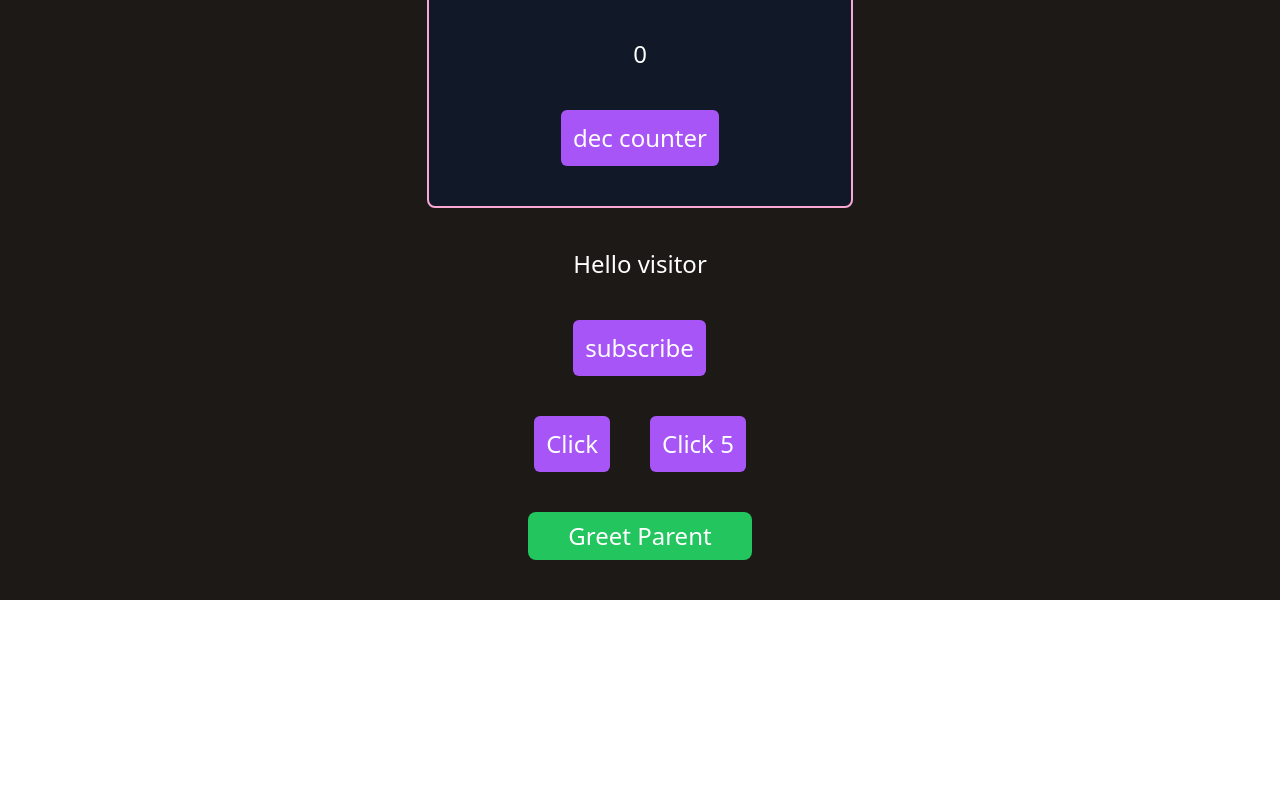
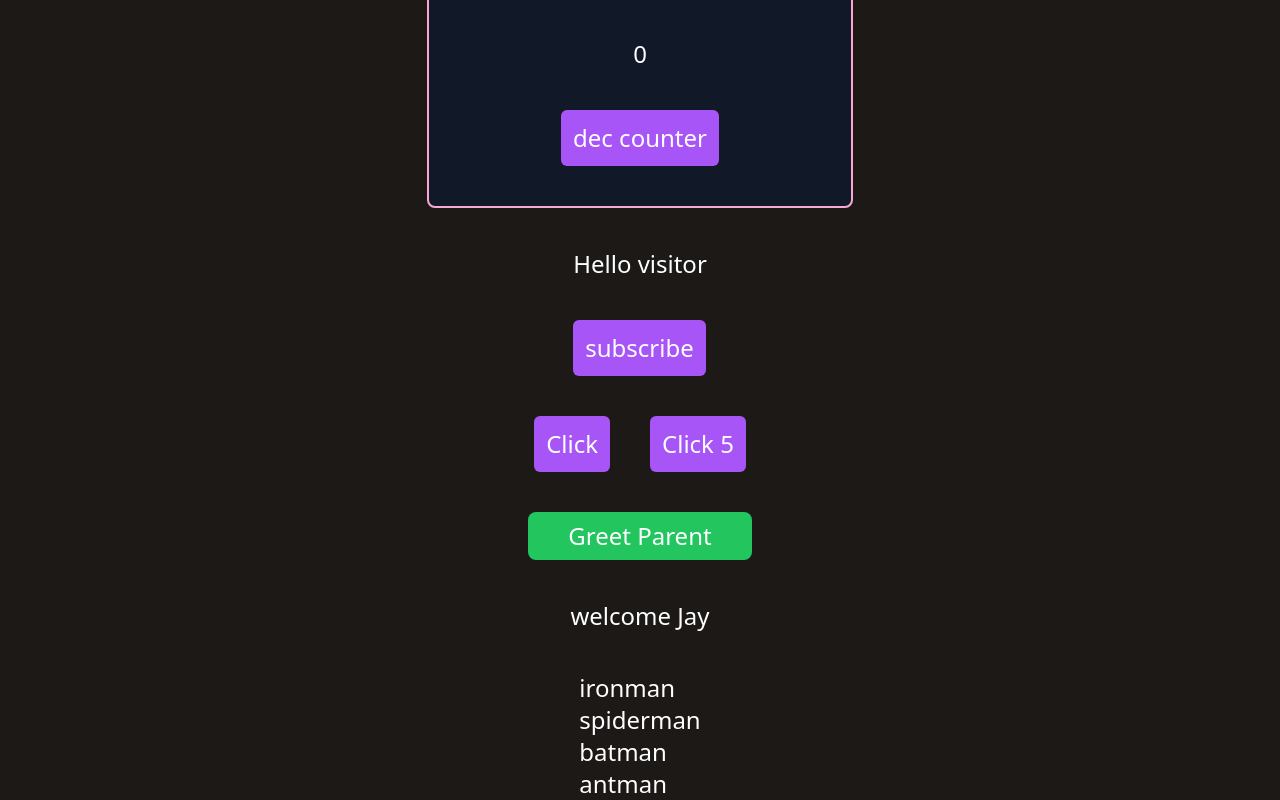
Before and after one commit to jay-bhogayata/React-basic, a React (Vite) app: page / in a window 1280 px wide. Shown: the part 484-1284 px from the top of the page. Before the commit the page ends 1084 px from the top, so only its background shows below. Built offline with nearby package versions, Linux system fonts and the light colour scheme.

Commit message:
conditinol rendering and list rendering

```diff
--- a/src/App.jsx
+++ b/src/App.jsx
@@ -5,6 +5,8 @@ import State from "./State";
 import Message from "./Message";
 import ClickHandler from "./ClickHandler";
 import ParentComponent from "./ParentComponent";
+import ConditinolRendering from "./ConditinolRendering";
+import ListRender from "./ListRender";
 // import {Greet} from "./Greet"  //use for named export
 
 const App = () => {
@@ -29,6 +31,8 @@ const App = () => {
       <Message />
       <ClickHandler />
       <ParentComponent />
+      <ConditinolRendering />
+      <ListRender />
     </div>
   );
 };
--- /dev/null
+++ b/src/ConditinolRendering.jsx
@@ -0,0 +1,9 @@
+import React from "react";
+
+const ConditinolRendering = () => {
+  const isLoggedIn = true;
+  // return <div>welcome {isLoggedIn ? "Jay" : "Guest"}</div>;
+  return <div>welcome {isLoggedIn && "Jay"} </div>;
+};
+
+export default ConditinolRendering;
--- /dev/null
+++ b/src/ListRender.jsx
@@ -0,0 +1,14 @@
+import React from "react";
+
+const ListRender = () => {
+  const superHeros = ["ironman", "spiderman", "batman", "antman"];
+  return (
+    <div className="mt-10">
+      {superHeros.map((s) => {
+        return <h2 key={s}>{s}</h2>;
+      })}
+    </div>
+  );
+};
+
+export default ListRender;
```
